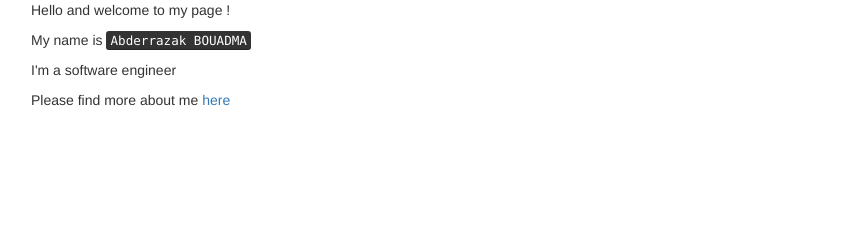
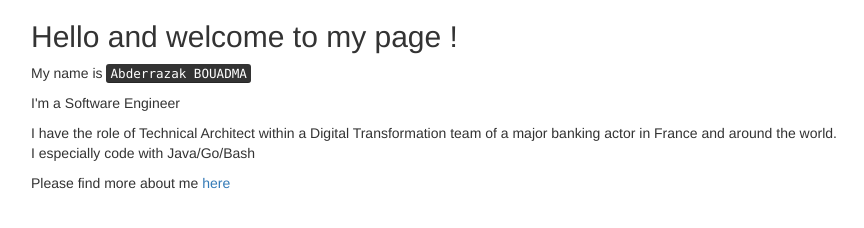
Before and after one commit to abderrazak-bouadma/jpuzzler.github.io, a plain HTML site: page index.html in a window 1280 px wide. Shown: the whole page, without its empty margins (39-903 px from the left). Drawn offline with nearby package versions, Linux system fonts and the light colour scheme.

Commit message:
Added more text

```diff
--- a/index.html
+++ b/index.html
@@ -7,9 +7,10 @@
 </head>
 <body>
 	<div class="container">
-		<p>Hello and welcome to my page !</p>
+		<h2>Hello and welcome to my page !</h2>
 		<p>My name is <kbd>Abderrazak BOUADMA</kbd></p>
-		<p>I'm a software engineer</p>
+		<p>I'm a Software Engineer</p>
+		<p>I have the role of Technical Architect within a Digital Transformation team of a major banking actor in France and around the world.<br/> I especially code with Java/Go/Bash</p>
 		<p>Please find more about me <a href="https://fr.linkedin.com/in/bouadma">here</a> </p>
 	</div>
 </body>
```
